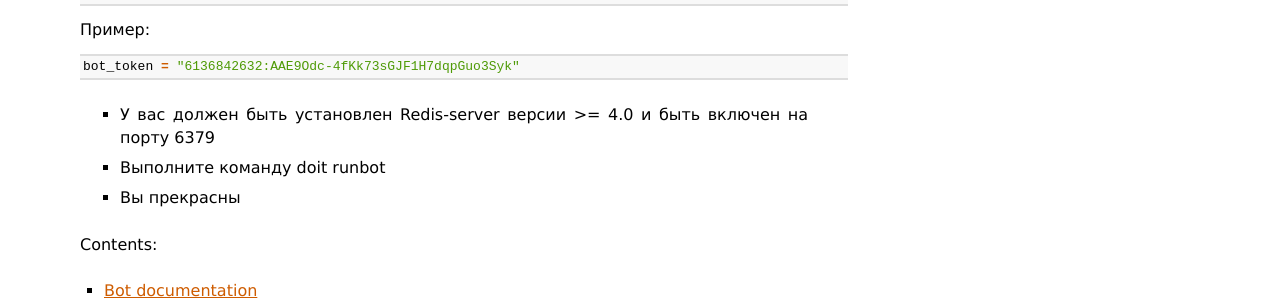
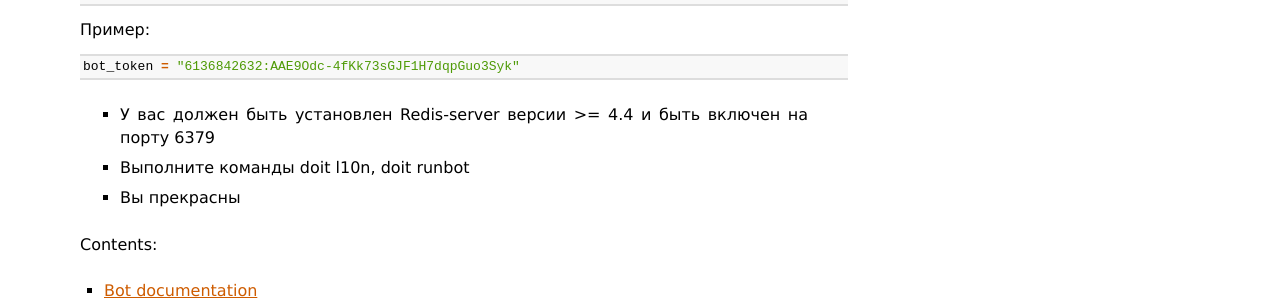
Before and after one commit to PythonProject2023/CIGame_pack_creating_bot, a Sphinx documentation site: the page built from docs/source/index.rst, in a window 1280 px wide. Shown: the part 344-644 px from the top of the page. Built offline with Sphinx 7.4.7, drawn with Linux system fonts in a browser that asks for light colours.

```diff
--- a/docs/source/index.rst
+++ b/docs/source/index.rst
@@ -22,8 +22,8 @@ Welcome to SIGame_pack_creating_bot's documentation!
    bot_token = "6136842632:AAE9Odc-4fKk73sGJF1H7dqpGuo3Syk"
 ..
 
-   - У вас должен быть установлен Redis-server версии >= 4.0 и быть включен на порту 6379
-   - Выполните команду doit runbot
+   - У вас должен быть установлен Redis-server версии >= 4.4 и быть включен на порту 6379
+   - Выполните команды doit l10n, doit runbot
    - Вы прекрасны
 
 .. toctree::
```
Also changed, not shown: README.md (+21 -0 lines).
